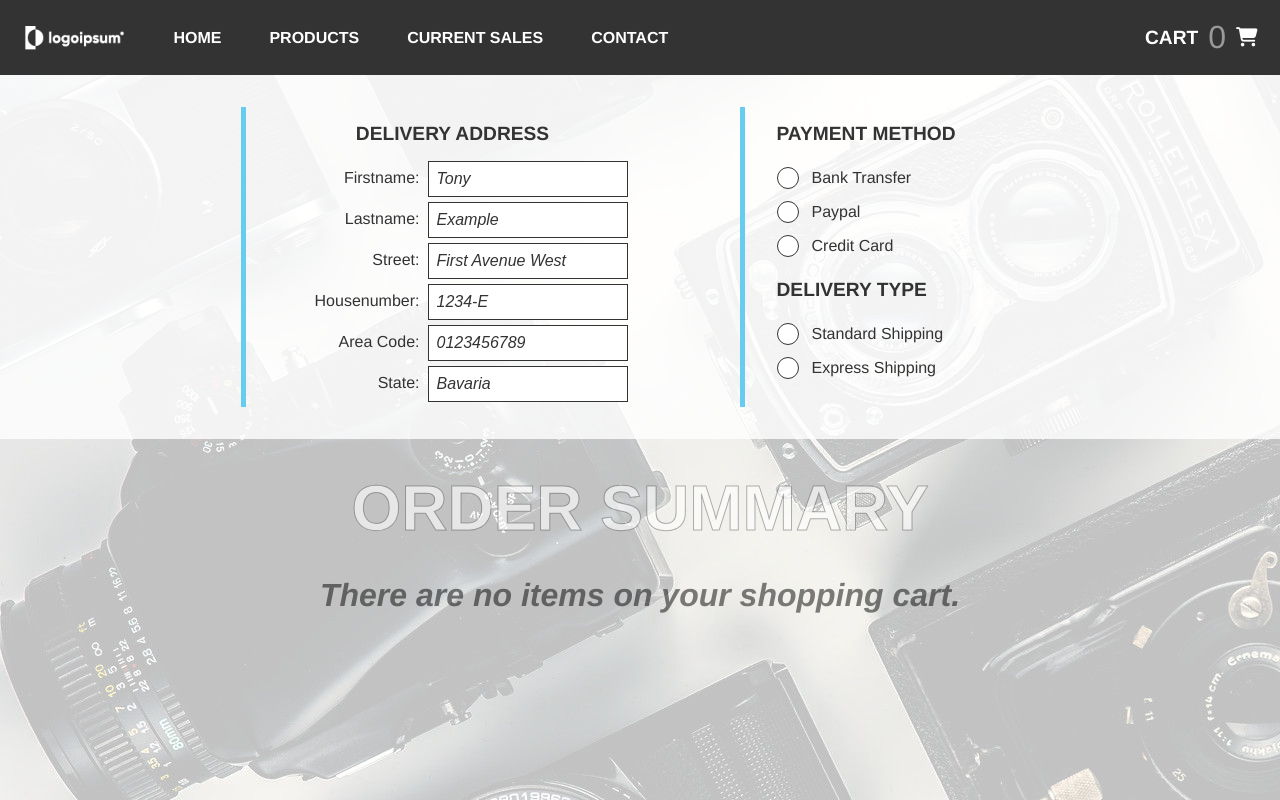
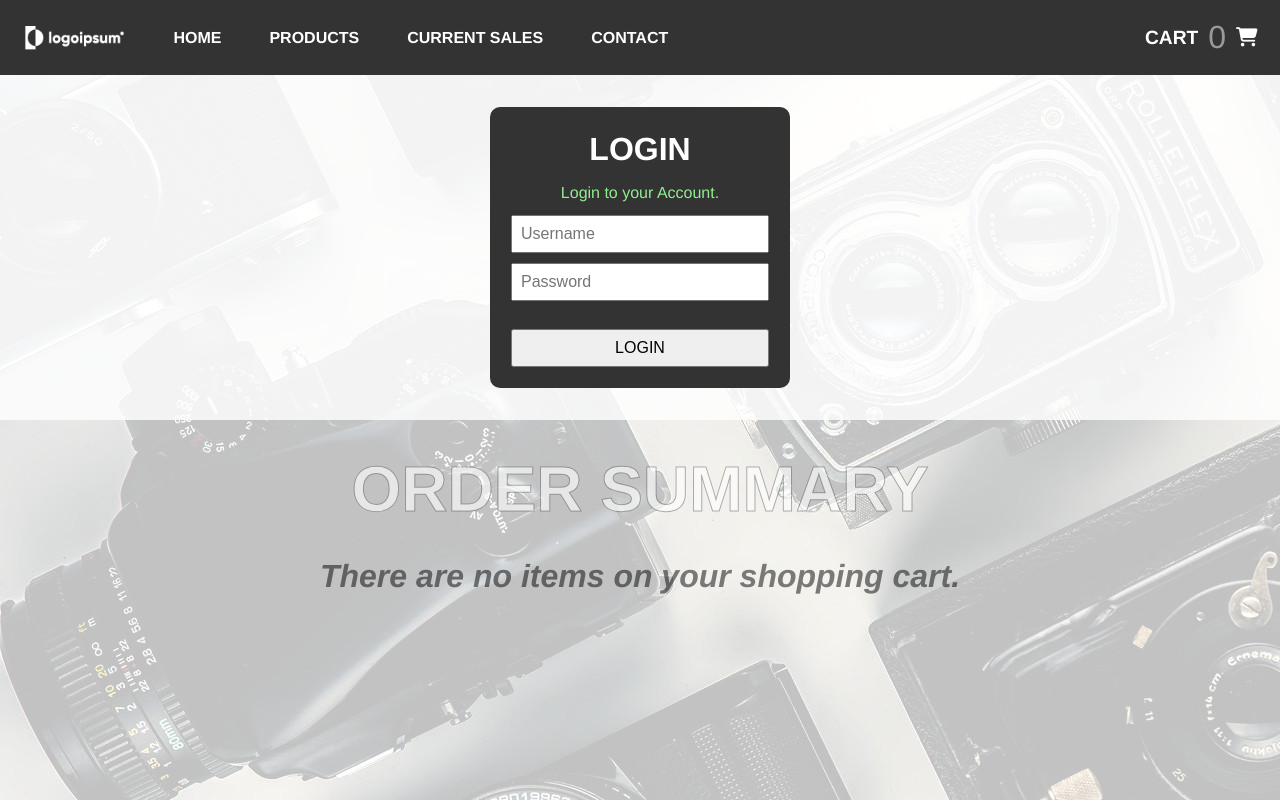
Before and after one commit to TapeMate/vue-php-store-prototype-frontend, a Vue app: page /card in a window 1280 px wide. Built offline with nearby package versions, Linux system fonts and the light colour scheme; the HTML template or start-up script is replaced by a standard one.

Commit message:
conditional rendering on shopping cart upper container.

```diff
--- a/src/assets/scss/partials/_shopping-card.scss
+++ b/src/assets/scss/partials/_shopping-card.scss
@@ -28,6 +28,7 @@
 
   .upper-container {
     width: 100%;
+    // height: 365px;
     display: flex;
     justify-content: center;
     flex-direction: row;
--- a/src/components/ShoppingCard.vue
+++ b/src/components/ShoppingCard.vue
@@ -9,8 +9,9 @@
   </div>
   <div class="shopping-card-container">
     <div class="upper-container">
-      <OrderDelivery :addressData="dummyAddressData" />
-      <OrderPayment />
+      <OrderDelivery v-if="isloginSuccessful" :addressData="dummyAddressData" />
+      <OrderPayment v-if="isloginSuccessful" />
+      <LoginForm v-if="!isloginSuccessful" />
     </div>
     <div class="lower-container">
       <img :src="background" alt="" />
@@ -69,12 +70,14 @@ import img from "@/assets/img/background3.jpg";
 import { mapGetters, mapMutations } from "vuex";
 import OrderDelivery from "@/components/OrderDelivery.vue";
 import OrderPayment from "@/components/OrderPayment.vue";
+import LoginForm from "@/components/LoginForm.vue";
 
 export default {
   name: "ShoppingCard",
   components: {
     OrderDelivery,
     OrderPayment,
+    LoginForm,
   },
   props: {
     cartItems: Array,
@@ -96,7 +99,7 @@ export default {
     };
   },
   computed: {
-    ...mapGetters(["getShoppingCart"]),
+    ...mapGetters(["getShoppingCart", "isloginSuccessful"]),
   },
   methods: {
     ...mapMutations(["removeFromCart", "resetCart"]),
```
Also changed, not shown: 1 other file (tests, documents, lock files or other folders).
